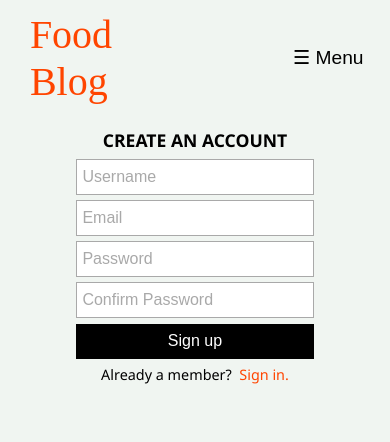
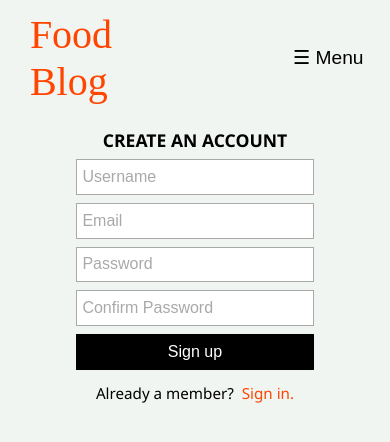
Before and after one commit to g-t-georgiev/recipe-blog, a React (Create React App) app: page /auth/register in a window 390 px wide. Shown: the top 442 px of the page. Built offline with nearby package versions, Linux system fonts and the light colour scheme; a web font is replaced by a local one.

Commit message:
Changed form-footer class rule font-size property value to 0.95 rems; form-row class rule margin property value bottom to 3% and removed repeating property margin in auth-form class rule inside media query for screens with minimal with of 602 pixels.

```diff
--- a/src/components/Auth/Auth.css
+++ b/src/components/Auth/Auth.css
@@ -11,7 +11,7 @@
 }
 
 .form-row {
-    margin: 0 0 2%;
+    margin: 0 0 3%;
 }
 
 .form-row:last-child {
@@ -49,7 +49,8 @@
 }
 
 .form-footer {
-    font-size: .9rem;
+    font-size: .95rem;
+    margin-top: 5%;
 }
 
 @media screen and (min-width: 402px) {
@@ -67,7 +68,6 @@
 @media screen and (min-width: 602px) {
     .auth-form {
         width: 45%;
-        margin: 0 auto;
     }
 }
 
```
